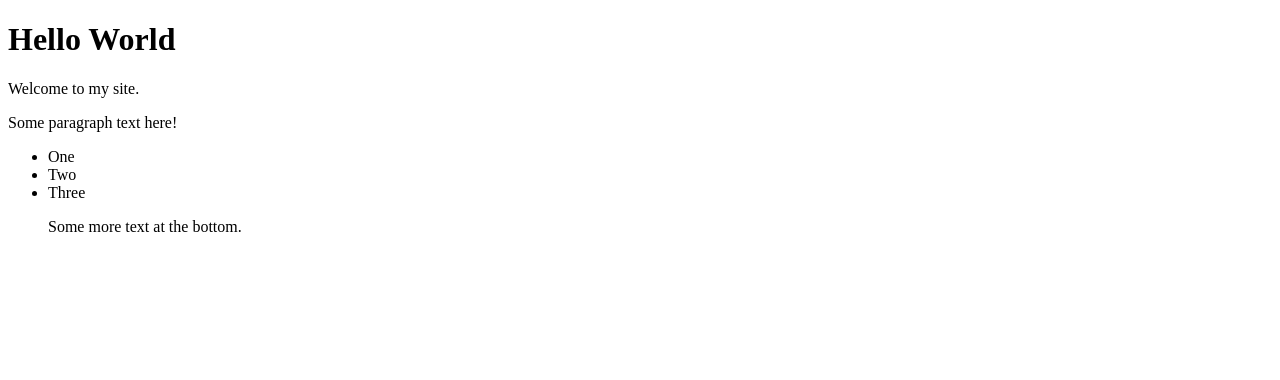
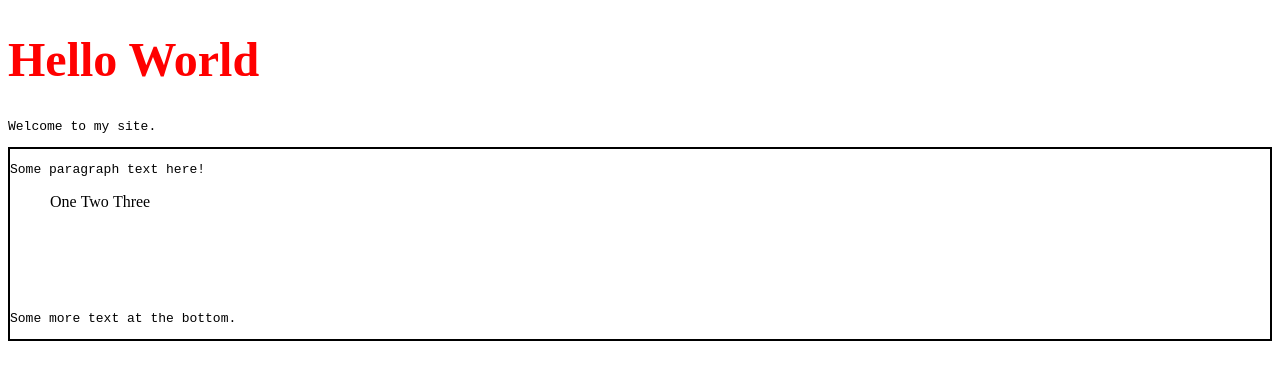
Before and after one commit to laurynlewis/Website-Structure-Exercise-2022, a plain HTML site: page index.html in a window 1280 px wide. Drawn offline with Linux system fonts and the light colour scheme.

Commit message:
Use inline styles

```diff
--- a/index.html
+++ b/index.html
@@ -1,24 +1,24 @@
 <!DOCTYPE html>
-<html lang="en">
-<head>
-    <meta charset="UTF-8">
-    <title>Document</title>
-</head>
-<body>
-    <h1>Hello World</h1>
+<html>
+  <head>
+    <meta charset="utf-8">
+    <title>Hello | My Site</title>
+  </head>
+  <body>
+    <h1 style="font-size:48px; color: red;">Hello World</h1>
 
-    <p>Welcome to my site.</p>
+    <p style="font-family: monospace; color: '#ccc';">Welcome to my site.</p>
 
-    <div>
-      <p>Some paragraph text here!</p>
+    <div style="border: 2px solid #000;">
+      <p style="font-family: monospace; color: '#ccc';">Some paragraph text here!</p>
 
-      <ul>
-        <li>One</li>
-        <li>Two</li>
-        <li>Three</li>
+      <ol style="list-style:none;">
+        <li style="display: inline;">One</li>
+        <li style="display: inline;">Two</li>
+        <li style="display: inline;">Three</li>
       </ol>
 
-      <p>Some more text at the bottom.</p>
+      <p style="font-family: monospace; color: 'red'; margin-top: 100px;">Some more text at the bottom.</p>
     </div>
   </body>
 </html>
```
